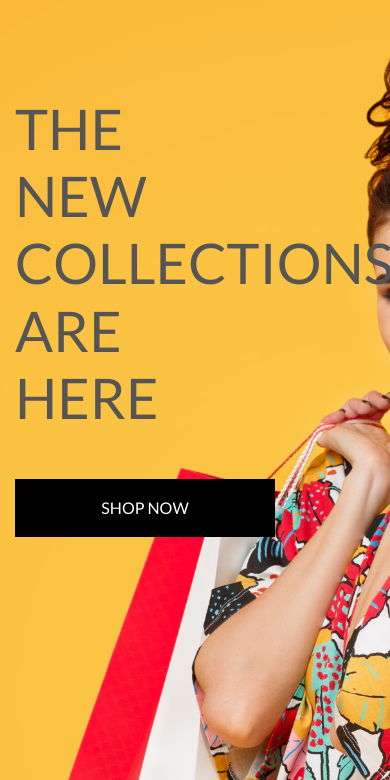
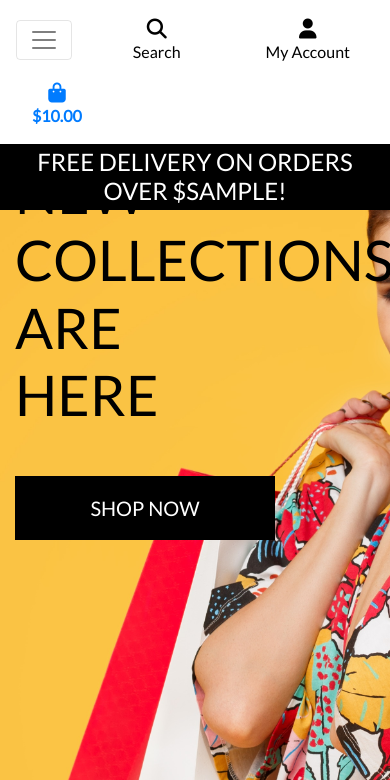
Before and after one commit to jalalk1244/boutique-ado, a Django app: template home/templates/home/index.html in a window 390 px wide. Shown: the top 780 px of the page. Run offline with Django 3.2, Linux system fonts and the light colour scheme; the template is opened without the code that fills it: most values are stand-ins (such as "Sample title", 1, 10 or a date in 2020); some libraries are stand-ins or nearby versions.

Commit message:
Added mobile header and main navbar

```diff
--- a/home/templates/home/index.html
+++ b/home/templates/home/index.html
@@ -15,12 +15,12 @@
     <div class="container h-100">
         <div class="row h-100">
             <div class="col-7 col-md-6 my-auto">
-                <h1 class="display-4 logo-font texxt-black">
+                <h1 class="display-4 logo-font text-black">
                     The new collections are here
                 </h1>
                 <div class="my-5">
                     <h4>
-                        <a href="" class="shop-now-button btn btn-large rounded-0 text-uppercase py-3">Shop Now</a>
+                        <a href="" class="shop-now-button btn btn-lg rounded-0 text-uppercase py-3">Shop Now</a>
                     </h4>
                 </div>
             </div>
--- a/static/css/base.css
+++ b/static/css/base.css
@@ -56,6 +56,10 @@ body {
     border: 1px solid black !important;
 }
 
+.bg-black {
+    background: #000 !important;
+}
+
 /* -------------------------------- Media Queries */
 
 /* Slightly larger container on xl screens */
--- a/templates/base.html
+++ b/templates/base.html
@@ -3,47 +3,47 @@
 <!doctype html>
 <html lang="en">
   <head>
+
     {% block meta %}
-        <meta http-equiv="X-UA_Compaible", content="ie=edge">
+        <meta http-equiv="X-UA-Compatible" content="ie=edge">
         <meta charset="utf-8">
         <meta name="viewport" content="width=device-width, initial-scale=1, shrink-to-fit=no">
-    {% endblock meta %}
+    {% endblock %}
 
     {% block extra_meta %}
-    {% endblock extra_meta %}
+    {% endblock %}
 
     {% block corecss %}
-        <link rel="stylesheet" href="https://cdn.jsdelivr.net/npm/bootstrap@4.6.2/dist/css/bootstrap.min.css" integrity="sha384-xOolHFLEh07PJGoPkLv1IbcEPTNtaed2xpHsD9ESMhqIYd0nLMwNLD69Npy4HI+N" crossorigin="anonymous">
-        <link rel="preconnect" href="https://fonts.googleapis.com"><link rel="preconnect" href="https://fonts.gstatic.com" crossorigin><link href="https://fonts.googleapis.com/css2?family=Dancing+Script:wght@700&family=Lato&family=Old+Standard+TT&display=swap" rel="stylesheet">
+        <link rel="stylesheet" href="https://stackpath.bootstrapcdn.com/bootstrap/4.4.1/css/bootstrap.min.css" integrity="sha384-Vkoo8x4CGsO3+Hhxv8T/Q5PaXtkKtu6ug5TOeNV6gBiFeWPGFN9MuhOf23Q9Ifjh" crossorigin="anonymous">
+        <link rel="stylesheet" href="https://fonts.googleapis.com/css?family=Lato&display=swap">
         <link rel="stylesheet" href="{% static 'css/base.css' %}">
-    {% endblock corecss %}
+    {% endblock %}
 
     {% block extra_css %}
-    {% endblock extra_css %}
+    {% endblock %}
 
     {% block corejs %}
-        <script src="https://kit.fontawesome.com/6d150c6f4b.js" crossorigin="anonymous"></script>
-        <script src="https://cdn.jsdelivr.net/npm/jquery@3.5.1/dist/jquery.min.js" integrity="sha256-9/aliU8dGd2tb6OSsuzixeV4y/faTqgFtohetphbbj0=" crossorigin="anonymous"></script>
-        <script src="https://cdn.jsdelivr.net/npm/popper.js@1.16.1/dist/umd/popper.min.js" integrity="sha384-9/reFTGAW83EW2RDu2S0VKaIzap3H66lZH81PoYlFhbGU+6BZp6G7niu735Sk7lN" crossorigin="anonymous"></script>
-        <script src="https://cdn.jsdelivr.net/npm/bootstrap@4.6.2/dist/js/bootstrap.min.js" integrity="sha384-+sLIOodYLS7CIrQpBjl+C7nPvqq+FbNUBDunl/OZv93DB7Ln/533i8e/mZXLi/P+" crossorigin="anonymous"></script>
-    {% endblock corejs %}
+        <script src="https://kit.fontawesome.com/4863a75fd6.js" crossorigin="anonymous"></script>
+        <script src="https://code.jquery.com/jquery-3.4.1.slim.min.js" integrity="sha384-J6qa4849blE2+poT4WnyKhv5vZF5SrPo0iEjwBvKU7imGFAV0wwj1yYfoRSJoZ+n" crossorigin="anonymous"></script>
+        <script src="https://cdn.jsdelivr.net/npm/popper.js@1.16.0/dist/umd/popper.min.js" integrity="sha384-Q6E9RHvbIyZFJoft+2mJbHaEWldlvI9IOYy5n3zV9zzTtmI3UksdQRVvoxMfooAo" crossorigin="anonymous"></script>
+        <script src="https://stackpath.bootstrapcdn.com/bootstrap/4.4.1/js/bootstrap.min.js" integrity="sha384-wfSDF2E50Y2D1uUdj0O3uMBJnjuUD4Ih7YwaYd1iqfktj0Uod8GCExl3Og8ifwB6" crossorigin="anonymous"></script>
+    {% endblock %}
 
     {% block extra_js %}
-    {% endblock extra_js %}
+    {% endblock %}
 
-
-    <title>Botique Ado {% block extra_title %}{% endblock extra_title %}</title>
+    <title>Boutique Ado {% block extra_title %}{% endblock %}</title>
   </head>
   <body>
     <header class="container-fluid fixed-top">
         <div id="topnav" class="row bg-white pt-lg-2 d-none d-lg-flex">
-        <div class="col-12 col-lg-4 my-auto py-lg-0 text-center text-lg-left">
+            <div class="col-12 col-lg-4 my-auto py-1 py-lg-0 text-center text-lg-left">
                 <a href="{% url 'home' %}" class="nav-link main-logo-link">
-            <h2 class="logo-font text-black my-0"><strong>Boutiqu</strong> Ado</h2>
+                    <h2 class="logo-font text-black my-0"><strong>Boutique</strong> Ado</h2>
                 </a>
             </div>
-        <div class="col-12 col-lg-4 my-auto py-lg-0">
-          <form action="" method="GET">
+            <div class="col-12 col-lg-4 my-auto py-1 py-lg-0">
+                <form method="GET" action="">
                     <div class="input-group w-100">
                         <input class="form-control border border-black rounded-0" type="text" name="q" placeholder="Search our site">
                         <div class="input-group-append">
@@ -56,11 +56,10 @@
                     </div>
                 </form>
             </div>
-        <div class="col-12 col-lg-4 my-auto py-lg-0">
+            <div class="col-12 col-lg-4 my-auto py-1 py-lg-0">
                 <ul class="list-inline list-unstyled text-center text-lg-right my-0">
                     <li class="list-inline-item dropdown">
-              <a class="text-black nav-link" href="#" id="user-options" data-toggle="dropdown" aria-haspopup="true"
-                aria-expanded="false">
+                        <a class="text-black nav-link" href="#" id="user-options" data-toggle="dropdown" aria-haspopup="true" aria-expanded="false">
                             <div class="text-center">
                                 <div><i class="fas fa-user fa-lg"></i></div>
                                 <p class="my-0">My Account</p>
@@ -85,7 +84,7 @@
                                 <div><i class="fas fa-shopping-bag fa-lg"></i></div>
                                 <p class="my-0">
                                     {% if grand_total %}
-                      {{ grand_total|floatformat:2 }}
+                                        ${{ grand_total|floatformat:2 }}
                                     {% else %}
                                         $0.00
                                     {% endif %}
@@ -95,6 +94,21 @@
                     </li>
                 </ul>
             </div>
+            <div class="col-12 col-lg-4 my-auto py-1 py-lg-0"></div>
+        </div>
+        <div class="row bg-white">
+            <nav class="navbar navbar-expand-lg navbar-light w-100">
+                <button class="navbar-toggler" type="button" data-toggle="collapse" data-target="#main-nav" aria-controls="main-nav" aria-expanded="false" aria-label="Toggle navigation">
+                    <span class="navbar-toggler-icon"></span>
+                </button>
+                {% include 'includes/mobile-top-header.html' %}
+                {% include 'includes/main-nav.html' %}
+            </nav>
+        </div>
+        <div id="delivery-banner" class="row text-center">
+            <div class="col bg-black text-white">
+                <h4 class="logo-font my-1">Free delivery on orders over ${{ free_delivery_threshold }}!</h4>
+            </div>
         </div>
     </header>
 
@@ -102,14 +116,15 @@
         <div class="message-container"></div>
     {% endif %}
 
-    {% block page-header %}
-    {% endblock page-header %}
+    {% block page_header %}
+    {% endblock %}
 
     {% block content %}
-    {% endblock content %}
+    {% endblock %}
 
     {% block postloadjs %}
-    {% endblock postloadjs %}
+    {% endblock %}
+
 
   </body>
 </html>
--- /dev/null
+++ b/templates/includes/main-nav.html
@@ -0,0 +1,50 @@
+<div class="collapse navbar-collapse" id="main-nav">
+    <ul class="navbar-nav w-auto mx-auto">
+        <li class="nav-item dropdown">
+            <a class="logo-font font-weight-bold-nav-link text-black mr-5" href="#" id="all-products-link" data-toggle="dropdown" aria-haspopup="true" aria-expanded="false">
+                All Products
+            </a>
+            <div class="dropdown-menu border-0" aria-labelledby="all-products-link">
+                <a href="" class="dropdown-item">By Price</a>
+                <a href="" class="dropdown-item">By Rating</a>
+                <a href="" class="dropdown-item">By Category</a>
+                <a href="" class="dropdown-item">All Products</a>
+            </div>
+        </li>
+
+        <li class="nav-item dropdown">
+            <a class="logo-font font-weight-bold-nav-link text-black mr-5" href="#" id="all-products-link" data-toggle="dropdown" aria-haspopup="true" aria-expanded="false">
+                Clothing
+            </a>
+            <div class="dropdown-menu border-0" aria-labelledby="all-products-link">
+                <a href="" class="dropdown-item">Activewear &amp; Essentials</a>
+                <a href="" class="dropdown-item">Jeans</a>
+                <a href="" class="dropdown-item">Shirts</a>
+                <a href="" class="dropdown-item">All Clothing</a>
+            </div>
+        </li>
+
+        <li class="nav-item dropdown">
+            <a class="logo-font font-weight-bold-nav-link text-black mr-5" href="#" id="all-products-link" data-toggle="dropdown" aria-haspopup="true" aria-expanded="false">
+                Homeware
+            </a>
+            <div class="dropdown-menu border-0" aria-labelledby="all-products-link">
+                <a href="" class="dropdown-item">Bed &amp; Bath</a>
+                <a href="" class="dropdown-item">Kitchen &amp; Dining</a>
+                <a href="" class="dropdown-item">All Homeware</a>
+            </div>
+        </li>
+
+        <li class="nav-item dropdown">
+            <a class="logo-font font-weight-bold-nav-link text-black mr-5" href="#" id="all-products-link" data-toggle="dropdown" aria-haspopup="true" aria-expanded="false">
+                Special offers
+            </a>
+            <div class="dropdown-menu border-0" aria-labelledby="all-products-link">
+                <a href="" class="dropdown-item">New Arrivals</a>
+                <a href="" class="dropdown-item">Deals</a>
+                <a href="" class="dropdown-item">Clearance</a>
+                <a href="" class="dropdown-item">All Specials</a>
+            </div>
+        </li>
+    </ul>
+</div>
--- /dev/null
+++ b/templates/includes/mobile-top-header.html
@@ -0,0 +1,56 @@
+<li class="list-inline-item">
+    <a class="text-black nav-link d-block d-lg-none" href="#" id="mobile-search" data-toggle="dropdown" aria-haspopup="true" aria-expanded="false">
+        <div class="text-center">
+            <div><i class="fas fa-search fa-lg"></i></div>
+            <p class="my-0">Search</p>
+        </div>
+    </a>
+    <div class="dropdown-menu border-0 w-100 p-3 rounded-0 my-0" aria-labelledby="mobile-search">
+        <form class="form" method="GET" action="">
+            <div class="input-group w-100">
+                <input class="form-control border border-black rounded-0" type="text" name="q" placeholder="Search our site">
+                <div class="input-group-append">
+                    <button class="form-control form-control btn btn-black border border-black rounded-0" type="submit">
+                        <span class="icon">
+                            <i class="fas fa-search"></i>
+                        </span>
+                    </button>
+                </div>
+            </div>
+        </form>
+    </div>
+</li>
+<li class="list-inline-item dropdown">
+    <a class="text-black nav-link d-block d-lg-none" href="#" id="user-options" data-toggle="dropdown" aria-haspopup="true" aria-expanded="false">
+        <div class="text-center">
+            <div><i class="fas fa-user fa-lg"></i></div>
+            <p class="my-0">My Account</p>
+        </div>
+    </a>
+    <div class="dropdown-menu border-0" aria-labelledby="user-options">
+        {% if request.user.is_authenticated %}
+            {% if request.user.is_superuser %}
+                <a href="{% url 'account_logout' %}" class="dropdown-item">Product Management</a>
+            {% endif %}
+            <a href="" class="dropdown-item">My Profile</a>
+            <a href="{% url 'account_logout' %}" class="dropdown-item">Logout</a>
+        {% else %}
+            <a href="{% url 'account_signup' %}" class="dropdown-item">Register</a>
+            <a href="{% url 'account_login' %}" class="dropdown-item">Login</a>
+        {% endif %}
+    </div>
+</li>
+<li class="list-inline-item">
+    <a class="{% if grand_total %}text-primary font-weight-bold{% else %}text-black{% endif %} nav-link d-block d-lg-none" href="">
+        <div class="text-center">
+            <div><i class="fas fa-shopping-bag fa-lg"></i></div>
+            <p class="my-0">
+                {% if grand_total %}
+                    ${{ grand_total|floatformat:2 }}
+                {% else %}
+                    $0.00
+                {% endif %}
+            </p>
+        </div>
+    </a>
+</li>
```
Lines whose indentation alone changed are shown as unchanged.
